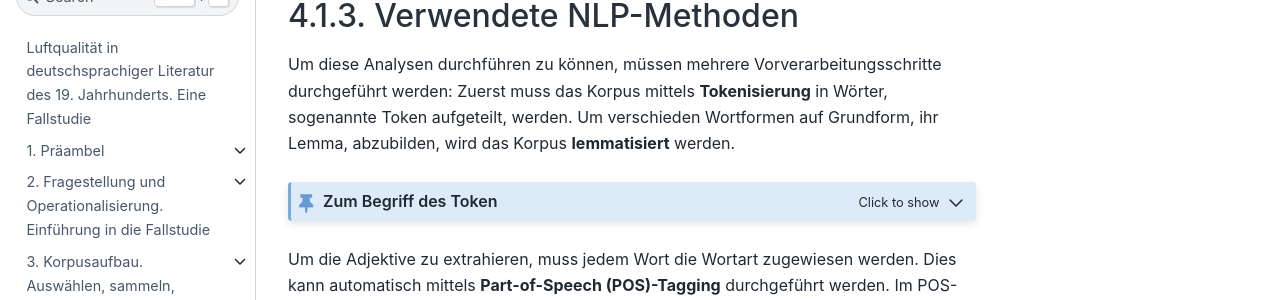
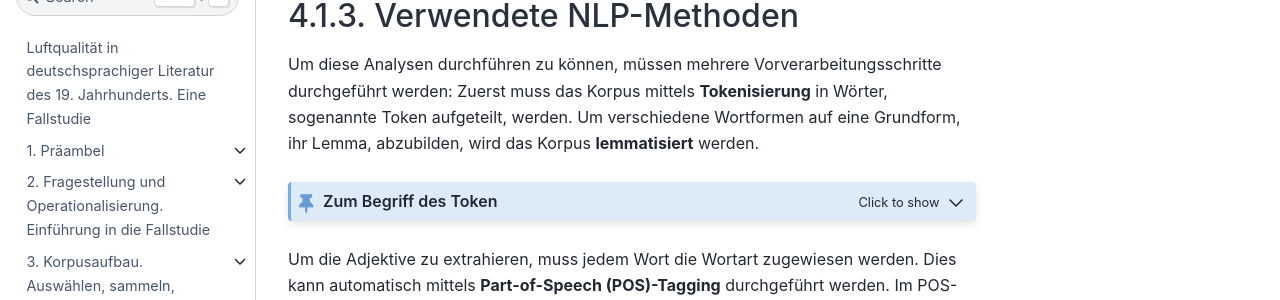
Before and after one commit to quadriga-dk/Text-Fallstudie-3, a Jupyter Book: the page built from corpus_processing/corpus-processing_intro-to-nlp.md, in a window 1280 px wide and 900 px high, scrolled down 980 px. Shown: the part 179-479 px from the top of the window. Built offline with Jupyter Book 1.0.4 settings and Sphinx 7.4.7 and the Sphinx Book theme 1.1.4, drawn with Linux system fonts in a browser that asks for light colours; pages that are not in the unit, such as notebooks, are missing from menus; cross-references to code outside the pages are shown as plain code.

Commit message:
fix grammar 'verschieden Wortformen auf Grundform' -> 'verschiedene Wortformen auf eine Grundform' (partial #189)

````diff
--- a/corpus_processing/corpus-processing_intro-to-nlp.md
+++ b/corpus_processing/corpus-processing_intro-to-nlp.md
@@ -32,7 +32,7 @@ Für die Untersuchung der Adjektiv-Nomen-Paare sollen alle Adjektive extrahiert
 (corpus-processing-intro-2)=
 ## Verwendete NLP-Methoden
 Um diese Analysen durchführen zu können, müssen mehrere Vorverarbeitungsschritte durchgeführt werden:
-Zuerst muss das Korpus mittels **Tokenisierung** in Wörter, sogenannte Token aufgeteilt, werden. Um verschieden Wortformen auf Grundform, ihr Lemma, abzubilden, wird das Korpus **lemmatisiert** werden.
+Zuerst muss das Korpus mittels **Tokenisierung** in Wörter, sogenannte Token aufgeteilt, werden. Um verschiedene Wortformen auf eine Grundform, ihr Lemma, abzubilden, wird das Korpus **lemmatisiert** werden.
 
 ```{admonition} Zum Begriff des Token
 :class: hinweis, dropdown
````
